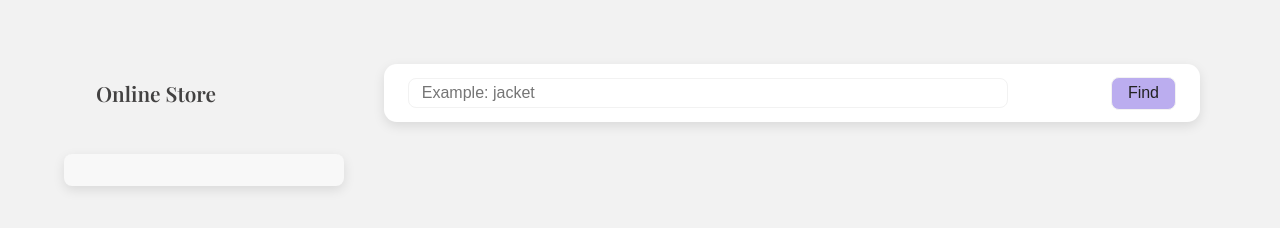
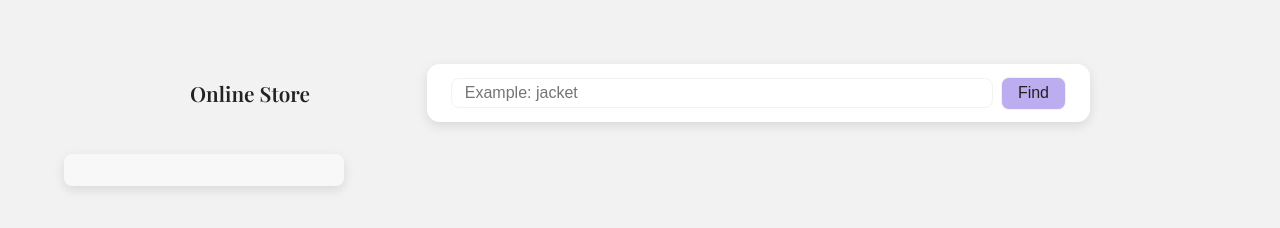
Before and after one commit to Adalab/modulo-2-evaluacion-final-claudiarelat, a plain HTML site: page index.html in a window 1280 px wide. Drawn offline with nearby package versions, Linux system fonts and the light colour scheme; no server answers.

Commit message:
retoques de encuadre

```diff
--- a/CSS/main.css
+++ b/CSS/main.css
@@ -12,17 +12,19 @@ body {
 }
 
 header {
-    display: grid;
-    grid-template-columns: 25% 75%; /* 👈 coincide con shopping-cart y product-list */
-    gap: 1em;
-    align-items: center;
-    color: #424141;
-    width: 100%;
-    margin-bottom: 2em;
-    padding: 0 2em;
-    box-sizing: border-box;
+  width: 100%;
+  margin-bottom: 2em;
+}
 
 
+.header-content {
+  display: grid;
+  grid-template-columns: 1fr 3fr; /* 25% + 75% */
+  align-items: center;
+  gap: 1em;
+  max-width: 900px;     /* 👈 igual que .product-list */
+  margin: 0 auto;       /* 👈 centra el grid */
+  width: 100%;
 }
 
 .title {
@@ -44,6 +46,7 @@ header {
     gap: 0.5em;
     width: 100%;
     max-width: 900px;
+    margin: 0 auto;
 }
 
 .input {
@@ -94,6 +97,8 @@ main {
 .product-list {
    width: 100%;
    max-width: 900px;
+   margin: 0 auto;
+   padding: 0;
 }
 
 .product-grid {
@@ -103,6 +108,7 @@ main {
   list-style: none;
   padding: 0;
   margin: 0;
+  padding: 0;
 }
 
 .product {
--- a/index.html
+++ b/index.html
@@ -9,12 +9,15 @@
 </head>
 <body>
     <header>
-        <p class="title">Online Store</p>
-        <section class="finder">
-            <input class="input" type="text" placeholder="Example: jacket">
-            <button class="button_find">Find</button>
-        </section>
+        <div class="header-content">
+            <p class="title">Online Store</p>
+            <section class="finder">
+                <input class="input" type="text" placeholder="Example: jacket">
+                <button class="button_find">Find</button>
+            </section>
+        </div>
     </header>
+
 
     <main>
         <aside class="shopping-cart">
```
